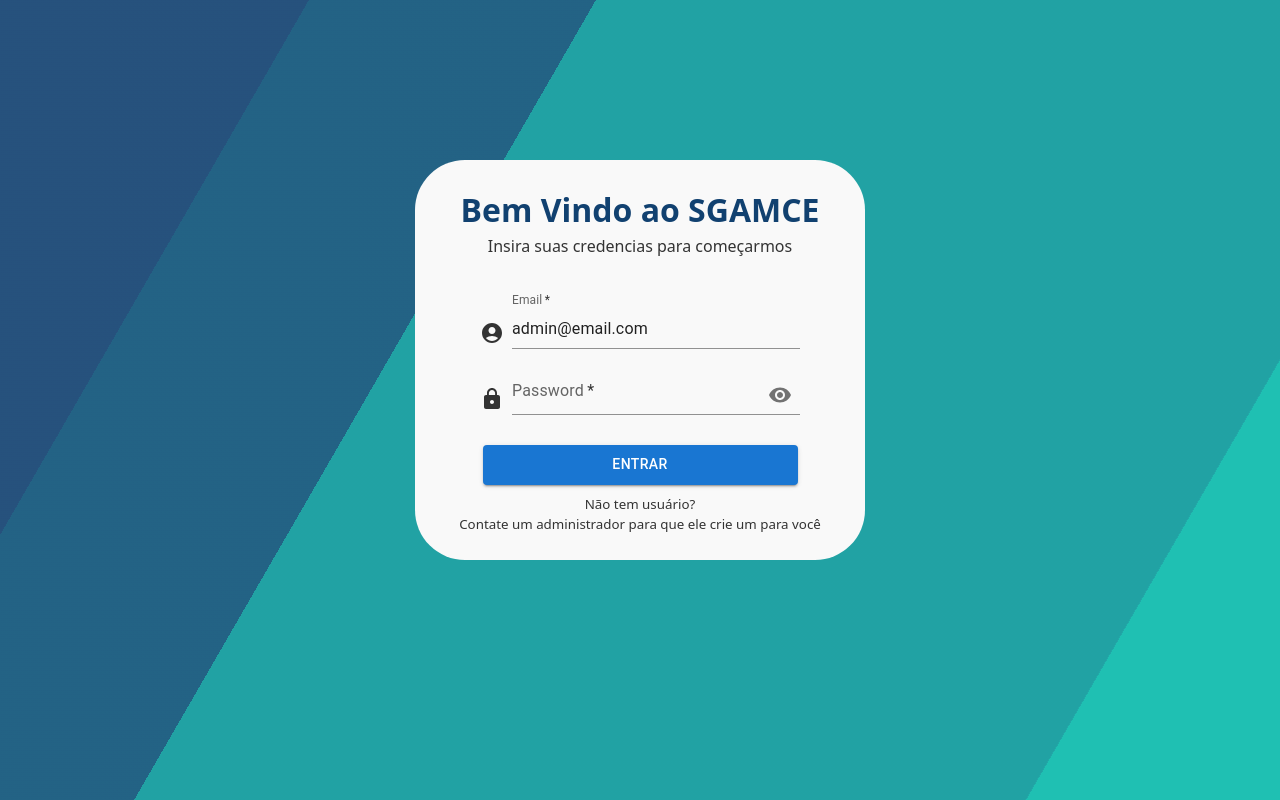
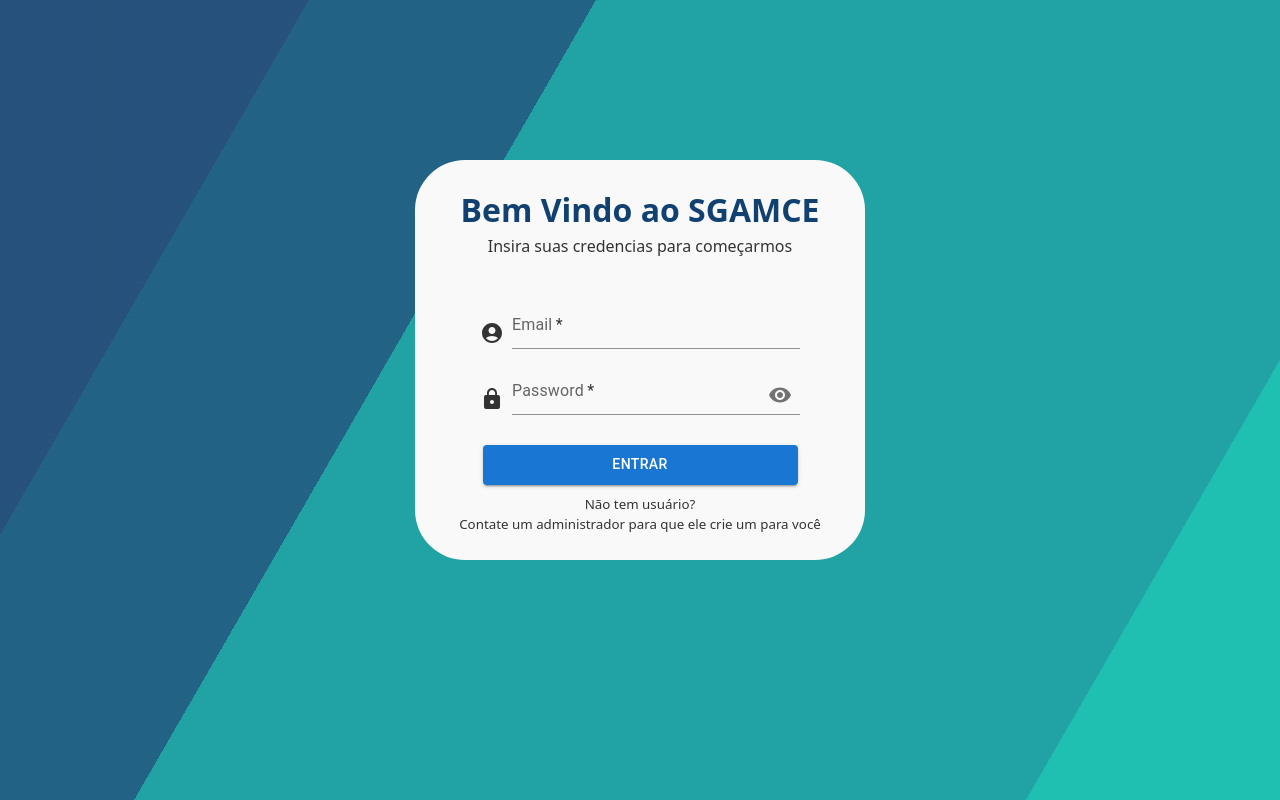
Before and after one commit to ifontanagui/sgamce_client, a Next.js app: page /sign-in in a window 1280 px wide. Built offline with nearby package versions, Linux system fonts and the light colour scheme.

Commit message:
login adjust

```diff
--- a/src/app/(public)/sign-in/page.tsx
+++ b/src/app/(public)/sign-in/page.tsx
@@ -13,7 +13,7 @@ export default function Login() {
   const router = useRouter();
 
   const [loading, setLoading] = React.useState(false);
-  const [email, setEmail] = React.useState("admin@email.com");
+  const [email, setEmail] = React.useState("");
   const [emailError, setEmailError] = React.useState(false);
   const [password, setPassword] = React.useState("");
   const [passwordError, setPasswordError] = React.useState(false);
```
